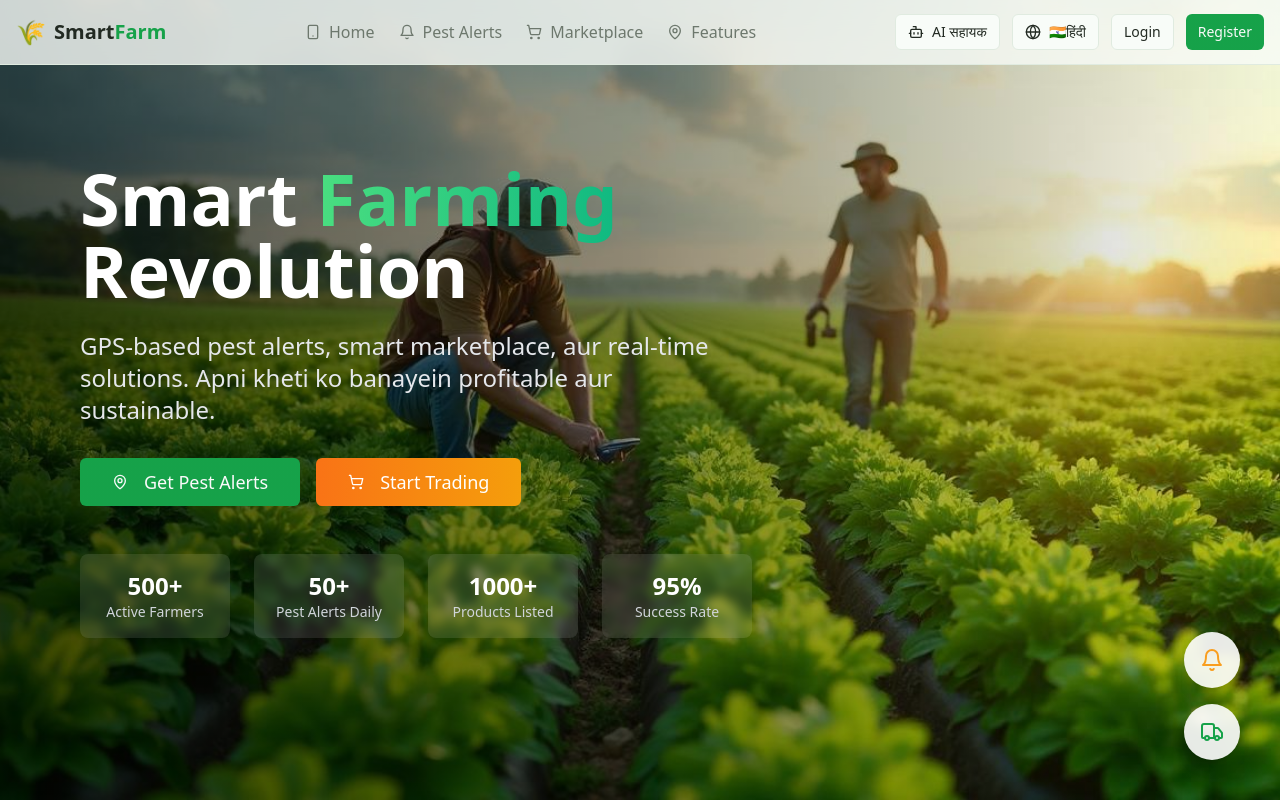
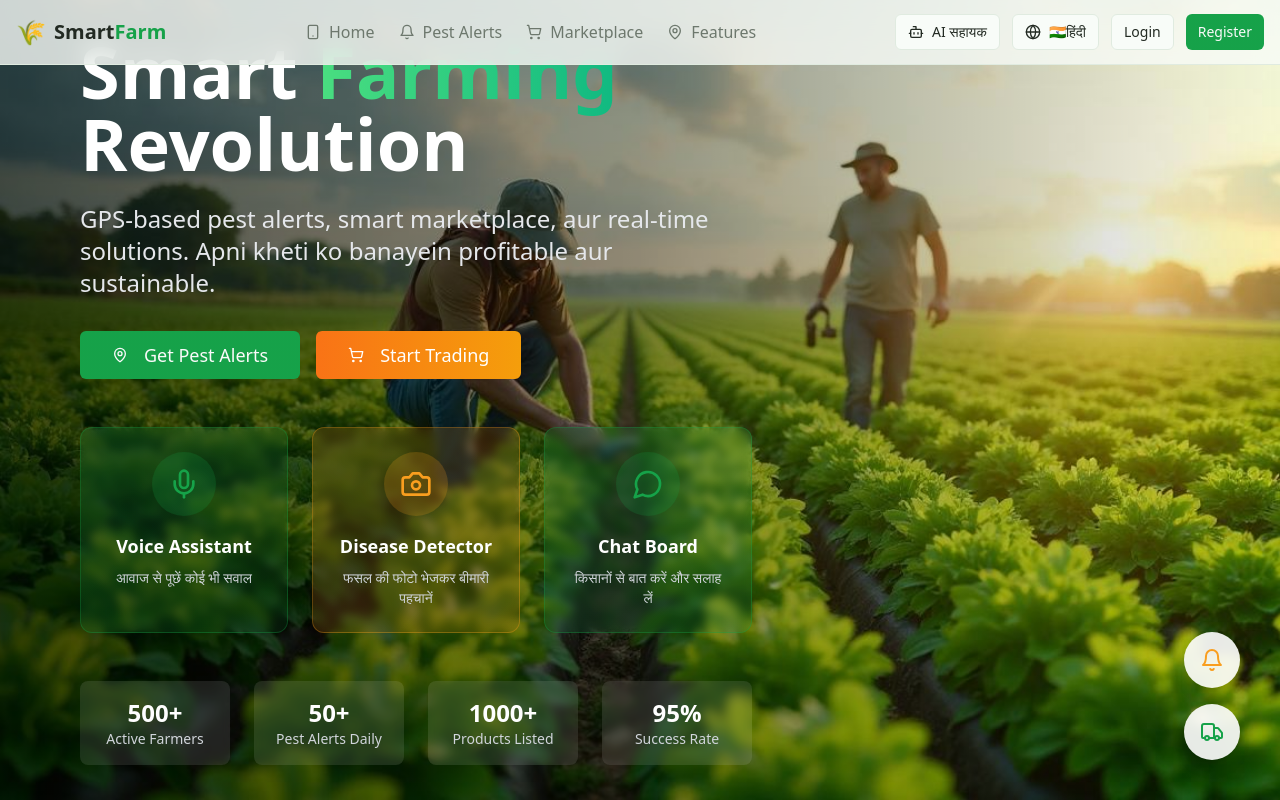
Before and after one commit to mithileshpatil1929/khet-suraksha-bazaar, a React (Vite) app: page / in a window 1280 px wide. Shown: the top 800 px of the page. Built offline with nearby package versions, Linux system fonts and the light colour scheme; the HTML template or start-up script is replaced by a standard one.

Commit message:
Add home screen features

```diff
--- a/src/components/HeroSection.tsx
+++ b/src/components/HeroSection.tsx
@@ -1,6 +1,6 @@
 import { Button } from "@/components/ui/button";
 import heroImage from "@/assets/hero-farming.jpg";
-import { MapPin, Bell, ShoppingCart, Truck } from "lucide-react";
+import { MapPin, Bell, ShoppingCart, Truck, Mic, Camera, MessageCircle, Bot } from "lucide-react";
 
 const HeroSection = () => {
   return (
@@ -33,6 +33,42 @@ const HeroSection = () => {
               <ShoppingCart className="mr-2 h-5 w-5" />
               Start Trading
             </Button>
+          </div>
+
+          {/* Main Feature Cards */}
+          <div className="grid grid-cols-1 md:grid-cols-3 gap-6 mb-12">
+            {/* Voice Assistant */}
+            <div className="group bg-gradient-to-br from-primary/20 to-primary/10 backdrop-blur-sm rounded-xl p-6 border border-primary/30 hover:border-primary/50 transition-all duration-300 hover:scale-105 cursor-pointer">
+              <div className="flex flex-col items-center text-center">
+                <div className="bg-primary/20 rounded-full p-4 mb-4 group-hover:bg-primary/30 transition-colors">
+                  <Mic className="h-8 w-8 text-primary" />
+                </div>
+                <h3 className="text-lg font-bold text-white mb-2">Voice Assistant</h3>
+                <p className="text-gray-300 text-sm">आवाज से पूछें कोई भी सवाल</p>
+              </div>
+            </div>
+
+            {/* Disease Detector */}
+            <div className="group bg-gradient-to-br from-warning/20 to-orange-500/10 backdrop-blur-sm rounded-xl p-6 border border-warning/30 hover:border-warning/50 transition-all duration-300 hover:scale-105 cursor-pointer">
+              <div className="flex flex-col items-center text-center">
+                <div className="bg-warning/20 rounded-full p-4 mb-4 group-hover:bg-warning/30 transition-colors">
+                  <Camera className="h-8 w-8 text-warning" />
+                </div>
+                <h3 className="text-lg font-bold text-white mb-2">Disease Detector</h3>
+                <p className="text-gray-300 text-sm">फसल की फोटो भेजकर बीमारी पहचानें</p>
+              </div>
+            </div>
+
+            {/* Chat Board */}
+            <div className="group bg-gradient-to-br from-success/20 to-emerald-500/10 backdrop-blur-sm rounded-xl p-6 border border-success/30 hover:border-success/50 transition-all duration-300 hover:scale-105 cursor-pointer">
+              <div className="flex flex-col items-center text-center">
+                <div className="bg-success/20 rounded-full p-4 mb-4 group-hover:bg-success/30 transition-colors">
+                  <MessageCircle className="h-8 w-8 text-success" />
+                </div>
+                <h3 className="text-lg font-bold text-white mb-2">Chat Board</h3>
+                <p className="text-gray-300 text-sm">किसानों से बात करें और सलाह लें</p>
+              </div>
+            </div>
           </div>
 
           {/* Quick Stats */}
```
